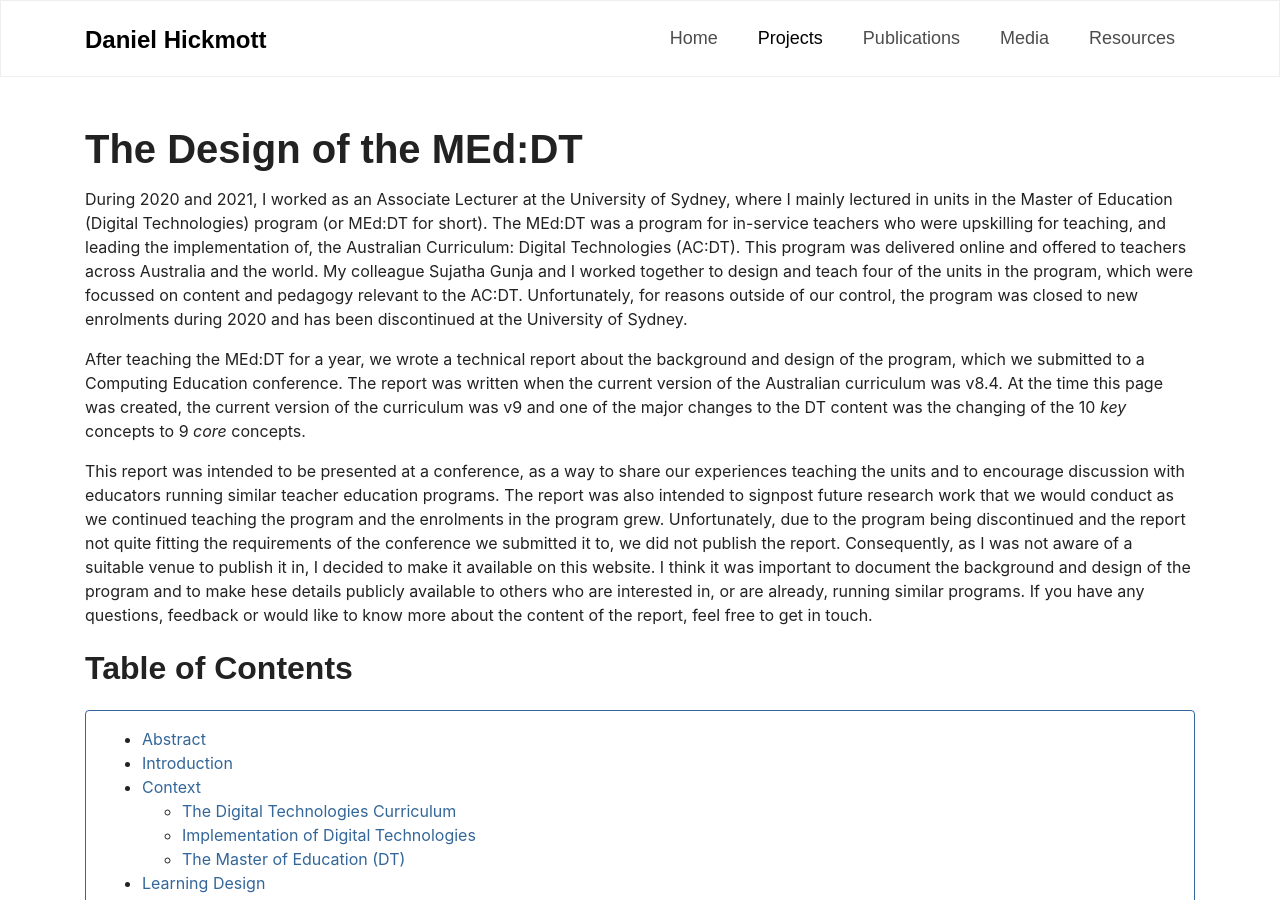
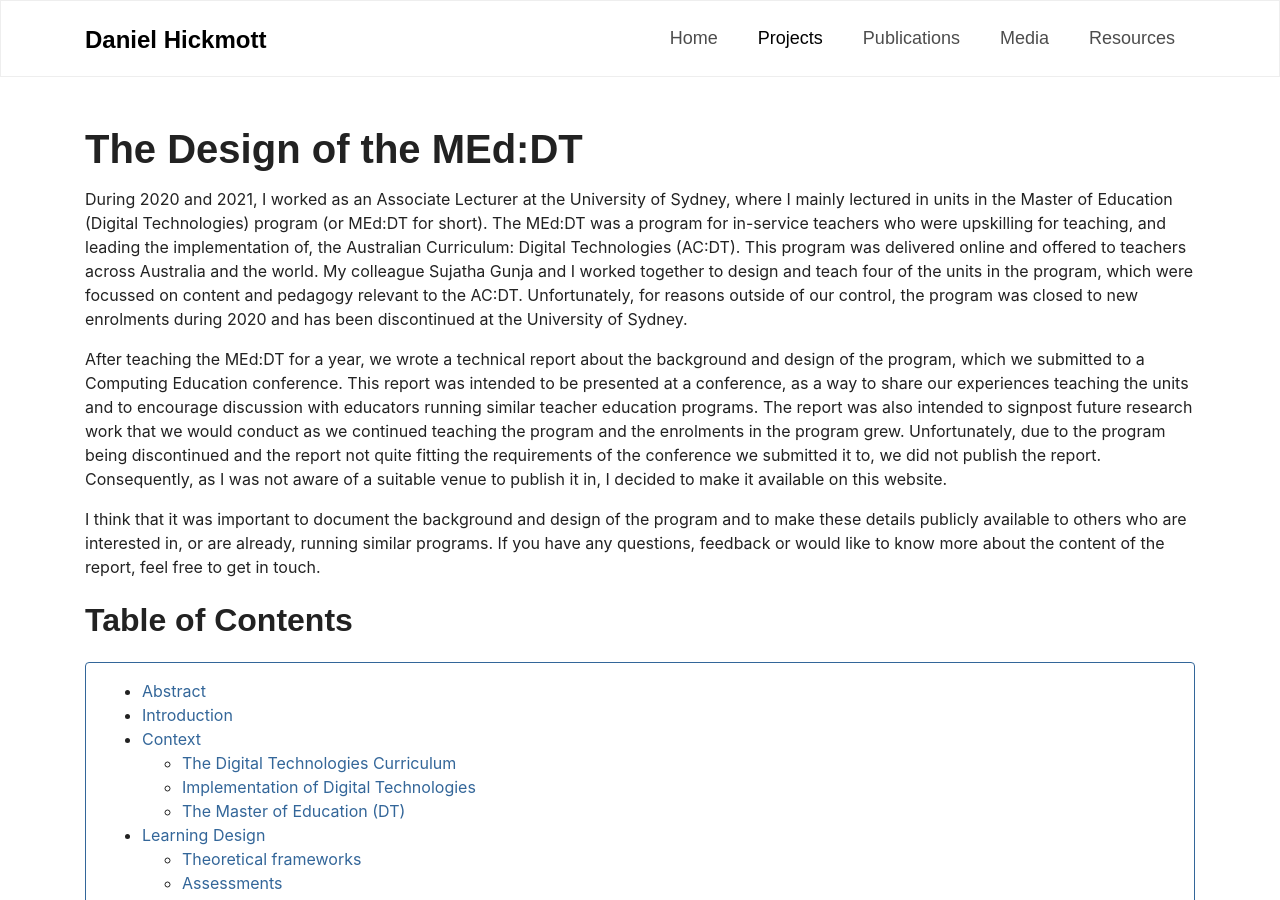
Before and after one commit to hckmd/hckmd.github.io, a Jekyll site: the page built from projects/med-dt-article.md, in a window 1280 px wide and 900 px high. Built offline with Jekyll 4.4.1, drawn with Linux system fonts in a browser that asks for light colours; some web fonts are replaced.

Commit message:
Changes paragraphs on med article page to be more concise

```diff
--- a/projects/med-dt-article.md
+++ b/projects/med-dt-article.md
@@ -15,15 +15,13 @@ title: Daniel Hickmott
     </p>
     <p>
         After teaching the MEd:DT for a year, we wrote a technical report about the background and design of the program, which we submitted to a Computing Education conference.
-        The report was written when the current version of the Australian curriculum was v8.4.
-        At the time this page was created, the current version of the curriculum was v9 and one of the major changes to the DT content was the changing of the 10 <i>key</i> concepts to 9 <i>core</i> concepts.
-    </p>
-    <p>
         This report was intended to be presented at a conference, as a way to share our experiences teaching the units and to encourage discussion with educators running similar teacher education programs.
         The report was also intended to signpost future research work that we would conduct as we continued teaching the program and the enrolments in the program grew.
         Unfortunately, due to the program being discontinued and the report not quite fitting the requirements of the conference we submitted it to, we did not publish the report.
         Consequently, as I was not aware of a suitable venue to publish it in, I decided to make it available on this website.
-        I think it was important to document the background and design of the program and to make hese details publicly available to others who are interested in, or are already, running similar programs.
+    </p>
+    <p>
+        I think that it was important to document the background and design of the program and to make these details publicly available to others who are interested in, or are already, running similar programs.
         If you have any questions, feedback or would like to know more about the content of the report, feel free to get in touch.
     </p>
     <h2 id="toc" class="my-4">Table of Contents</h2>
```
